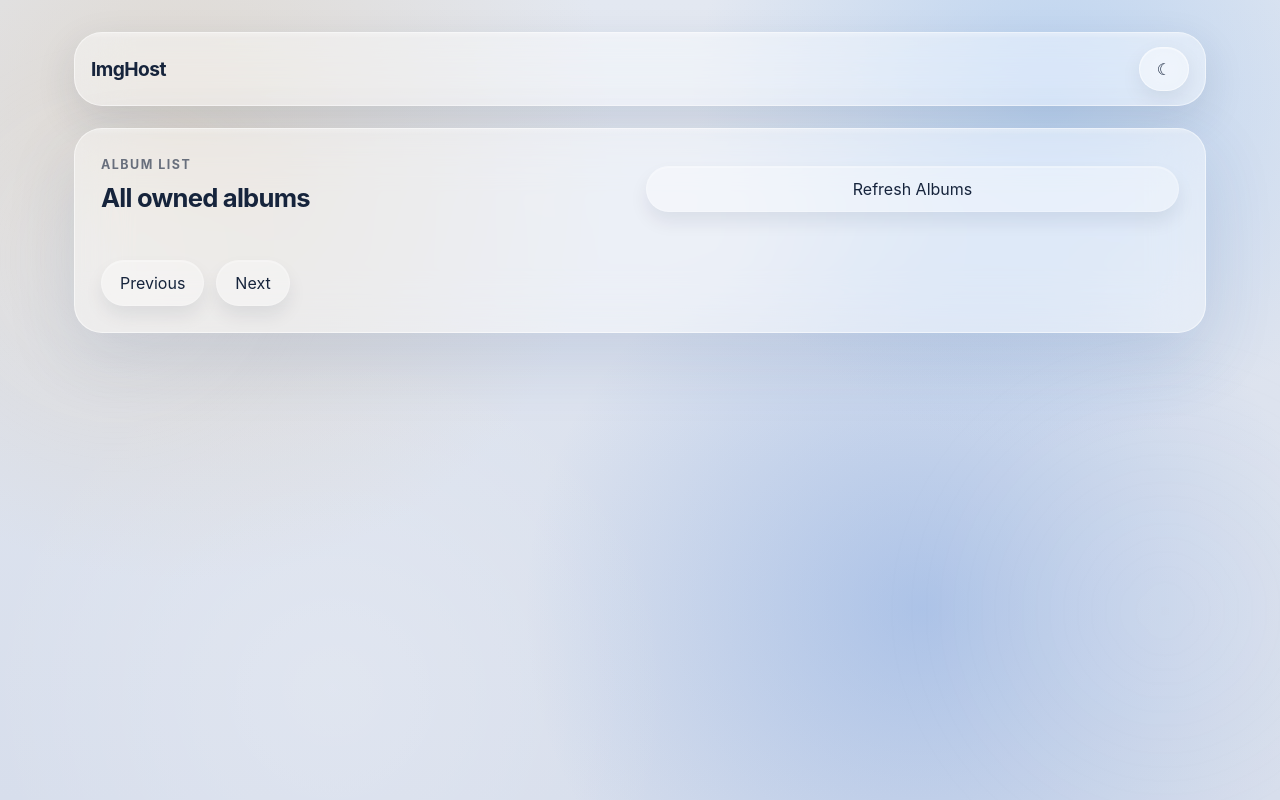
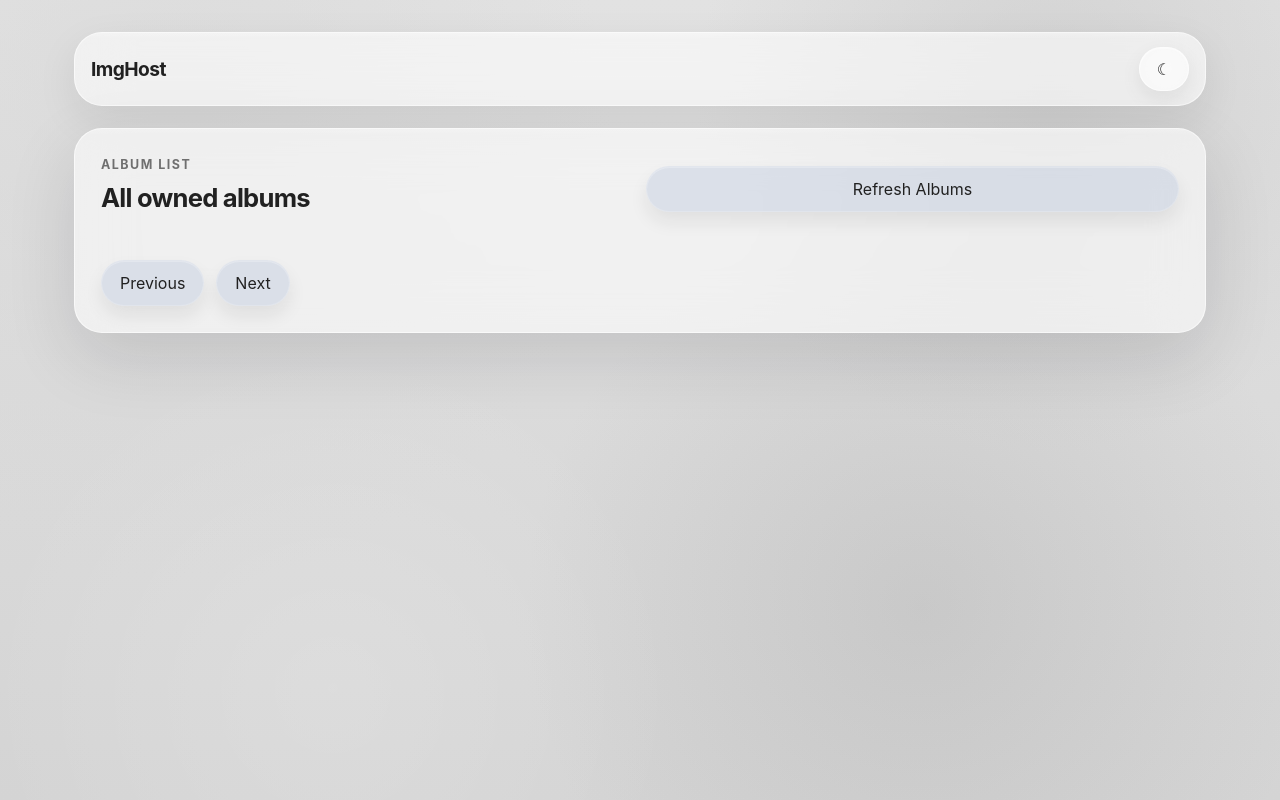
Before and after one commit to jamesyc/imghost, a FastAPI app: template src/imghost/templates/pages/albums.html in a window 1280 px wide. Run offline with FastAPI, Linux system fonts and the light colour scheme; the template is opened without the code that fills it, so the values that code supplies are empty; parts of the project's set-up code (start-up, migrations or seed data) failed here and were passed over; some libraries are stand-ins or nearby versions.

Commit message:
Refine grayscale surfaces and muted blue accents

```diff
--- a/src/imghost/static/css/base-components.css
+++ b/src/imghost/static/css/base-components.css
@@ -10,8 +10,8 @@
   background: var(--card);
   border: 1px solid var(--line);
   border-radius: var(--radius-card);
-  backdrop-filter: blur(var(--surface-blur)) saturate(1.15);
-  -webkit-backdrop-filter: blur(var(--surface-blur)) saturate(1.15);
+  backdrop-filter: blur(var(--surface-blur)) saturate(var(--surface-saturation));
+  -webkit-backdrop-filter: blur(var(--surface-blur)) saturate(var(--surface-saturation));
   box-shadow: var(--shadow-soft);
 }
 
@@ -95,7 +95,7 @@
   -webkit-backdrop-filter: blur(18px);
   box-shadow:
     inset 0 1px 0 rgba(255, 255, 255, 0.34),
-    0 8px 20px rgba(18, 28, 47, 0.08);
+    0 8px 20px rgba(20, 20, 24, 0.08);
 }
 
 .theme-toggle {
@@ -127,7 +127,7 @@
   border-radius: var(--radius-pill);
   box-shadow:
     inset 0 1px 0 rgba(255, 255, 255, 0.34),
-    0 8px 20px rgba(18, 28, 47, 0.08);
+    0 8px 20px rgba(20, 20, 24, 0.08);
 }
 
 .theme-toggle-icon {
@@ -154,8 +154,8 @@
   border-radius: var(--radius-card);
   padding: 26px;
   box-shadow: var(--shadow-card);
-  backdrop-filter: blur(var(--surface-blur)) saturate(1.15);
-  -webkit-backdrop-filter: blur(var(--surface-blur)) saturate(1.15);
+  backdrop-filter: blur(var(--surface-blur)) saturate(var(--surface-saturation));
+  -webkit-backdrop-filter: blur(var(--surface-blur)) saturate(var(--surface-saturation));
 }
 
 .eyebrow {
@@ -211,7 +211,7 @@ button,
   cursor: pointer;
   box-shadow:
     inset 0 1px 0 rgba(255, 255, 255, 0.44),
-    0 14px 24px rgba(37, 90, 170, 0.24);
+    0 14px 24px rgba(20, 20, 24, 0.18);
 }
 
 .button-link.secondary-link,
@@ -221,7 +221,7 @@ button.ghost {
   background: var(--accent-secondary);
   box-shadow:
     inset 0 1px 0 rgba(255, 255, 255, 0.26),
-    0 10px 18px rgba(18, 28, 47, 0.08);
+    0 10px 18px rgba(20, 20, 24, 0.08);
 }
 
 .split-link-control {
@@ -234,7 +234,7 @@ button.ghost {
   background: var(--card-soft);
   box-shadow:
     inset 0 1px 0 rgba(255, 255, 255, 0.26),
-    0 10px 18px rgba(18, 28, 47, 0.08);
+    0 10px 18px rgba(20, 20, 24, 0.08);
 }
 
 .split-link-action {
--- a/src/imghost/static/css/base-layout.css
+++ b/src/imghost/static/css/base-layout.css
@@ -20,34 +20,6 @@ body {
   font-family: "SF Pro Display", "Helvetica Neue", Helvetica, Arial, sans-serif;
   color: var(--fg);
   background: transparent;
-}
-
-body::before,
-body::after {
-  content: "";
-  position: fixed;
-  inset: auto;
-  pointer-events: none;
-  z-index: 0;
-  filter: blur(18px);
-}
-
-body::before {
-  top: 5vh;
-  left: -8vw;
-  width: 34vw;
-  height: 34vw;
-  border-radius: 999px;
-  background: radial-gradient(circle, rgba(255, 255, 255, 0.16), transparent 66%);
-}
-
-body::after {
-  right: -12vw;
-  bottom: -10vh;
-  width: 42vw;
-  height: 42vw;
-  border-radius: 999px;
-  background: radial-gradient(circle, rgba(255, 255, 255, 0.08), transparent 72%);
 }
 
 .page-shell {
--- a/src/imghost/static/css/base-pages.css
+++ b/src/imghost/static/css/base-pages.css
@@ -807,7 +807,7 @@ body.upload-modal-open {
   min-height: 52px;
   padding: 13px 18px;
   border-radius: 16px;
-  border: 1px solid rgba(22, 36, 60, 0.14);
+  border: 1px solid rgba(33, 33, 33, 0.14);
   background: rgba(255, 255, 255, 0.96);
   color: #1f1f1f;
   text-decoration: none;
@@ -815,7 +815,7 @@ body.upload-modal-open {
   letter-spacing: -0.01em;
   box-shadow:
     inset 0 1px 0 rgba(255, 255, 255, 0.82),
-    0 12px 26px rgba(18, 28, 47, 0.08);
+    0 12px 26px rgba(20, 20, 24, 0.08);
 }
 
 .auth-oauth-button:hover {
@@ -823,7 +823,7 @@ body.upload-modal-open {
 }
 
 .auth-oauth-button:focus-visible {
-  outline: 2px solid rgba(66, 133, 244, 0.55);
+  outline: 2px solid rgba(128, 128, 128, 0.55);
   outline-offset: 3px;
 }
 
--- a/src/imghost/static/css/base-tokens.css
+++ b/src/imghost/static/css/base-tokens.css
@@ -8,54 +8,56 @@
   --radius-input: 20px;
   --radius-pill: 999px;
   --surface-blur: 26px;
-  --shadow-card: 0 24px 70px rgba(42, 78, 142, 0.14);
-  --shadow-soft: 0 14px 40px rgba(31, 46, 84, 0.12);
-  --bg: #e3e8f1;
-  --bg-alt: #d7deec;
-  --fg: #16243c;
-  --fg-soft: rgba(22, 36, 60, 0.78);
-  --card: rgba(255, 255, 255, 0.42);
-  --card-strong: rgba(255, 255, 255, 0.58);
-  --card-soft: rgba(255, 255, 255, 0.32);
-  --line: rgba(255, 255, 255, 0.5);
-  --line-strong: rgba(121, 157, 212, 0.36);
-  --text-muted: rgba(22, 36, 60, 0.62);
-  --text-hint: rgba(22, 36, 60, 0.68);
-  --accent: linear-gradient(135deg, #4f95ff 0%, #78b0ff 45%, #9dc4ff 100%);
-  --accent-secondary: rgba(255, 255, 255, 0.34);
+  --surface-saturation: 0;
+  --shadow-card: 0 24px 70px rgba(20, 20, 24, 0.12);
+  --shadow-soft: 0 14px 40px rgba(20, 20, 24, 0.08);
+  --bg: #e2e2e2;
+  --bg-alt: #d4d4d4;
+  --fg: #212121;
+  --fg-soft: rgba(33, 33, 33, 0.78);
+  --card: rgba(255, 255, 255, 0.58);
+  --card-strong: rgba(255, 255, 255, 0.74);
+  --card-soft: rgba(255, 255, 255, 0.46);
+  --line: rgba(255, 255, 255, 0.56);
+  --line-strong: rgba(112, 112, 112, 0.24);
+  --text-muted: rgba(33, 33, 33, 0.62);
+  --text-hint: rgba(33, 33, 33, 0.68);
+  --accent: linear-gradient(135deg, #5d7fb9 0%, #7394ca 45%, #88a8da 100%);
+  --accent-secondary: rgba(130, 154, 198, 0.2);
   --accent-danger: linear-gradient(135deg, #d86f76 0%, #cb565f 100%);
   --accent-ghost: rgba(255, 255, 255, 0.24);
   --button-text: #f8fbff;
   --warning-banner-fg: #7f520f;
-  --canvas-a: rgba(220, 205, 184, 0.62);
-  --canvas-b: rgba(163, 198, 239, 0.62);
-  --canvas-c: rgba(67, 126, 217, 0.3);
-  --canvas-d: rgba(255, 255, 255, 0.2);
+  --canvas-a: rgba(214, 214, 214, 0.54);
+  --canvas-b: rgba(188, 188, 188, 0.42);
+  --canvas-c: rgba(148, 148, 148, 0.22);
+  --canvas-d: rgba(255, 255, 255, 0.16);
 }
 
 :root[data-theme="dark"] {
   color-scheme: dark;
-  --bg: #0f131d;
-  --bg-alt: #151b27;
-  --fg: #f4f7ff;
-  --fg-soft: rgba(244, 247, 255, 0.82);
-  --card: rgba(32, 39, 58, 0.46);
-  --card-strong: rgba(37, 47, 70, 0.62);
-  --card-soft: rgba(28, 34, 50, 0.4);
+  --surface-saturation: 0;
+  --bg: #141418;
+  --bg-alt: #141418;
+  --fg: #f2f2f2;
+  --fg-soft: rgba(242, 242, 242, 0.82);
+  --card: rgba(20, 20, 24, 0.58);
+  --card-strong: rgba(20, 20, 24, 0.7);
+  --card-soft: rgba(20, 20, 24, 0.5);
   --line: rgba(255, 255, 255, 0.12);
-  --line-strong: rgba(169, 192, 241, 0.24);
-  --text-muted: rgba(244, 247, 255, 0.64);
-  --text-hint: rgba(244, 247, 255, 0.74);
-  --accent: linear-gradient(135deg, #255ec7 0%, #2f6fdf 46%, #4c86ef 100%);
-  --accent-secondary: rgba(255, 255, 255, 0.08);
+  --line-strong: rgba(176, 176, 176, 0.2);
+  --text-muted: rgba(242, 242, 242, 0.64);
+  --text-hint: rgba(242, 242, 242, 0.74);
+  --accent: linear-gradient(135deg, #4567a4 0%, #5378b7 46%, #6488c7 100%);
+  --accent-secondary: rgba(95, 123, 174, 0.18);
   --accent-danger: linear-gradient(135deg, #e18484 0%, #c85f67 100%);
   --accent-ghost: rgba(255, 255, 255, 0.08);
   --button-text: #f8fbff;
   --warning-banner-fg: #f1d6a0;
   --shadow-card: 0 32px 90px rgba(0, 0, 0, 0.42);
   --shadow-soft: 0 18px 60px rgba(0, 0, 0, 0.28);
-  --canvas-a: rgba(14, 16, 22, 0.92);
-  --canvas-b: rgba(24, 30, 44, 0.88);
-  --canvas-c: rgba(36, 50, 84, 0.62);
-  --canvas-d: rgba(87, 149, 255, 0.12);
+  --canvas-a: rgba(20, 20, 24, 0.94);
+  --canvas-b: rgba(20, 20, 24, 0.84);
+  --canvas-c: rgba(20, 20, 24, 0.34);
+  --canvas-d: rgba(228, 228, 228, 0.06);
 }
--- a/src/imghost/static/css/base-upload.css
+++ b/src/imghost/static/css/base-upload.css
@@ -37,7 +37,7 @@
   width: 0;
   height: 100%;
   border-radius: inherit;
-  background: linear-gradient(90deg, #2f6ed8 0%, #65a6ff 100%);
+  background: var(--accent);
   transition: width 120ms ease;
 }
 
@@ -138,7 +138,7 @@
   cursor: pointer;
   box-shadow:
     inset 0 1px 0 rgba(255, 255, 255, 0.44),
-    0 14px 24px rgba(37, 90, 170, 0.24);
+    0 14px 24px rgba(20, 20, 24, 0.18);
 }
 
 .upload-picker-icon {
@@ -148,7 +148,7 @@
   height: 32px;
   border-radius: 10px;
   background: rgba(255, 255, 255, 0.92);
-  color: #355b96;
+  color: #4e72ac;
   font-size: 1rem;
 }
 
```
